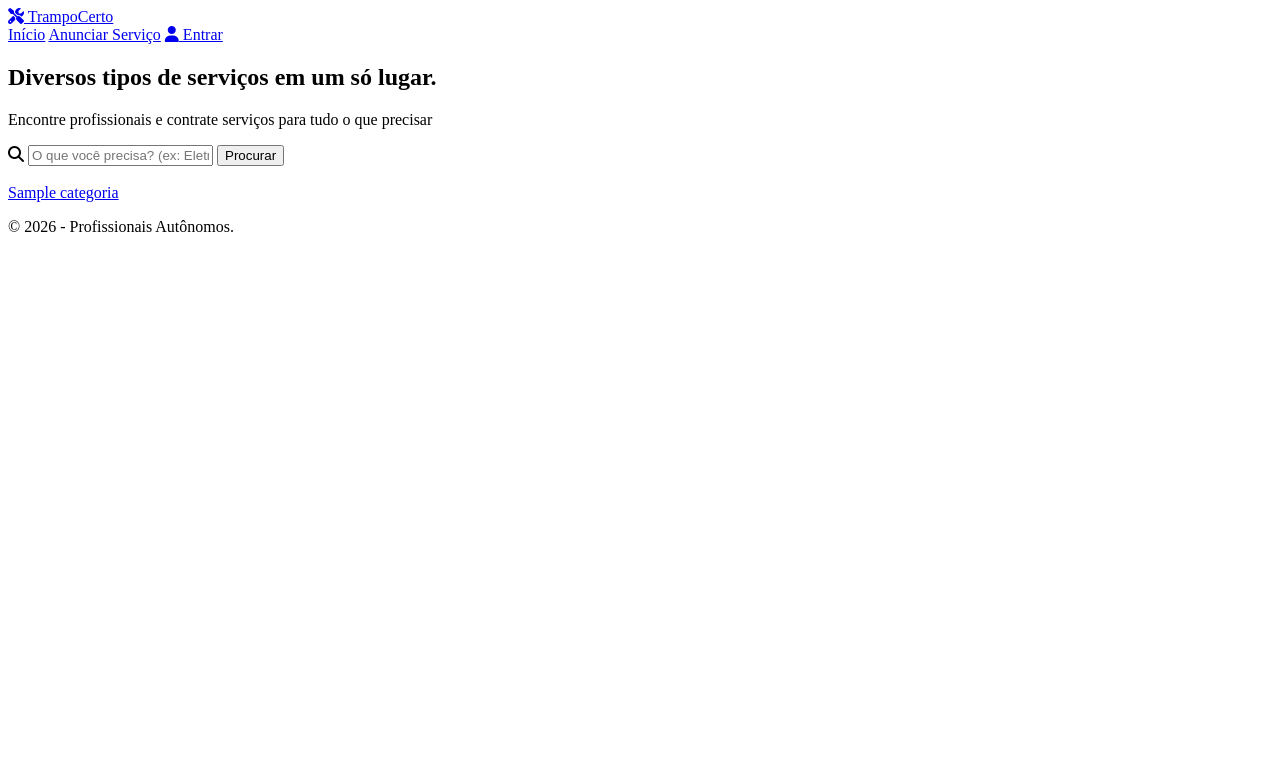
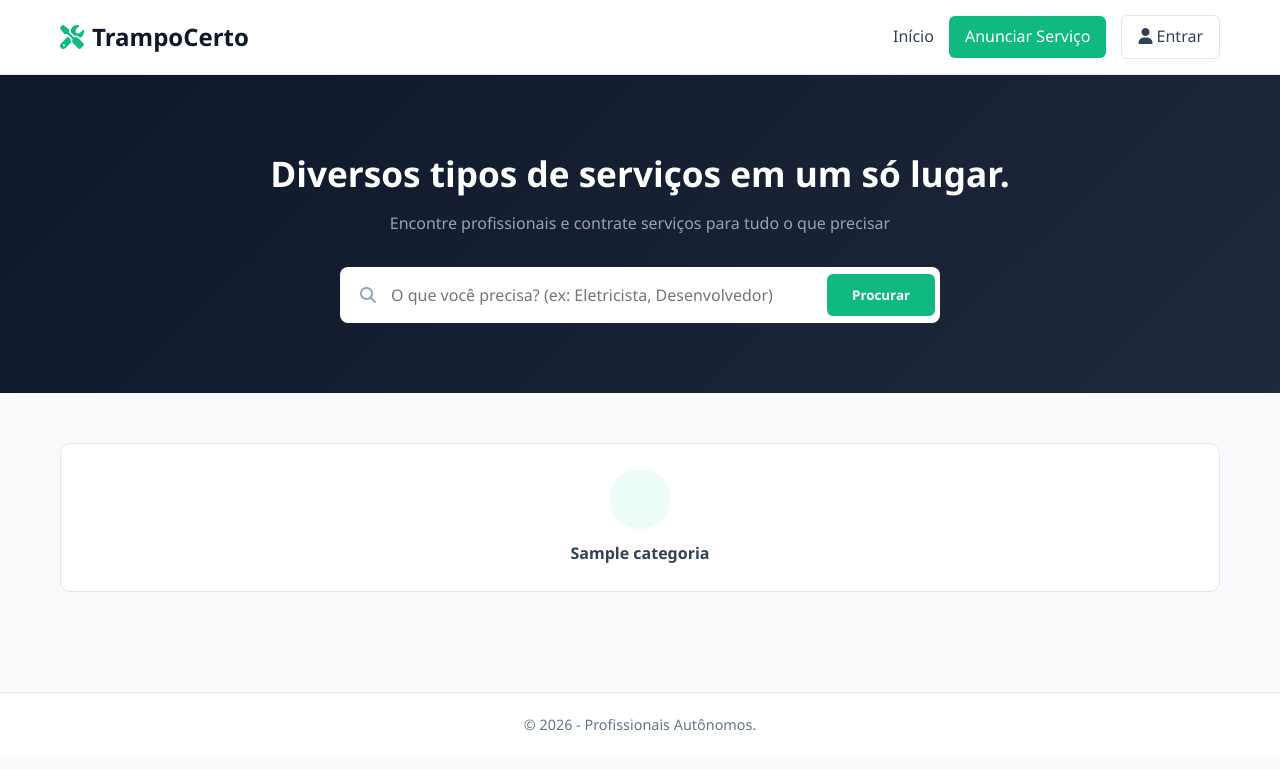
Before and after one commit to znick015/projeto-integrador-senac, a PHP site: page / in a window 1280 px wide. Shown: the top 769 px of the page. Run offline with PHP 8.4, Linux system fonts and the light colour scheme; tables that the repository leaves empty or names only in its code hold one stand-in row (values such as "Sample post").

Commit message:
Base completa do site feita, finalizando a base do HTML, CSS, PHP e base de dados MariaDB.

```diff
--- a/assets/css/style.css
+++ b/assets/css/style.css
@@ -0,0 +1,258 @@
+/* Configurações Globais e Variáveis de Cor */
+:root {
+    --primary-color: #0f172a;      /* Azul escuro moderno */
+    --accent-color: #10b981;       /* Verde esmeralda (Ação / Destaque) */
+    --accent-hover: #059669;
+    --text-color: #334155;
+    --light-bg: #f8fafc;
+    --white: #ffffff;
+    --border-color: #e2e8f0;
+}
+
+* {
+    margin: 0;
+    padding: 0;
+    box-sizing: border-box;
+    font-family: 'Segoe UI', Roboto, Helvetica, Arial, sans-serif;
+}
+
+body {
+    background-color: var(--light-bg);
+    color: var(--text-color);
+    line-height: 1.6;
+}
+
+.container {
+    max-width: 1200px;
+    margin: 0 auto;
+    padding: 0 20px;
+}
+
+/* Header & Navegação */
+.navbar {
+    background-color: var(--white);
+    border-bottom: 1px solid var(--border-color);
+    padding: 15px 0;
+    position: sticky;
+    top: 0;
+    z-index: 100;
+}
+
+.nav-container {
+    display: flex;
+    justify-content: space-between;
+    align-items: center;
+}
+
+.logo {
+    font-size: 1.5rem;
+    font-weight: 700;
+    color: var(--primary-color);
+    text-decoration: none;
+    display: flex;
+    align-items: center;
+    gap: 8px;
+}
+
+.logo i {
+    color: var(--accent-color);
+}
+
+.nav-links {
+    display: flex;
+    gap: 15px;
+    align-items: center;
+}
+
+.nav-links a {
+    text-decoration: none;
+    color: var(--text-color);
+    font-weight: 500;
+    transition: color 0.2s;
+}
+
+.btn-anunciar {
+    background-color: var(--accent-color);
+    color: var(--white) !important;
+    padding: 8px 16px;
+    border-radius: 6px;
+    transition: background 0.2s !important;
+}
+
+.btn-anunciar:hover {
+    background-color: var(--accent-hover);
+}
+
+.btn-login {
+    border: 1px solid var(--border-color);
+    padding: 8px 16px;
+    border-radius: 6px;
+}
+
+/* Hero Section (Banner de Busca) */
+.hero-section {
+    background: linear-gradient(135deg, #0f172a 0%, #1e293b 100%);
+    color: var(--white);
+    padding: 70px 0;
+    text-align: center;
+}
+
+.hero-content h1 {
+    font-size: 2.2rem;
+    margin-bottom: 10px;
+}
+
+.hero-content p {
+    color: #94a3b8;
+    margin-bottom: 30px;
+}
+
+.search-box {
+    display: flex;
+    max-width: 600px;
+    margin: 0 auto;
+    background: var(--white);
+    border-radius: 8px;
+    overflow: hidden;
+    padding: 5px;
+    align-items: center;
+}
+
+.search-icon {
+    color: #94a3b8;
+    padding: 0 15px;
+}
+
+.search-box input {
+    border: none;
+    outline: none;
+    flex: 1;
+    padding: 12px 0;
+    font-size: 1rem;
+}
+
+.search-box button {
+    background-color: var(--accent-color);
+    color: var(--white);
+    border: none;
+    padding: 12px 25px;
+    font-weight: 600;
+    border-radius: 6px;
+    cursor: pointer;
+    transition: background 0.2s;
+}
+
+.search-box button:hover {
+    background-color: var(--accent-hover);
+}
+
+/* Matriz de Categorias */
+.categories-section {
+    padding: 50px 20px;
+}
+
+.grid-categories {
+    display: grid;
+    grid-template-columns: repeat(auto-fit, minmax(200px, 1fr));
+    gap: 20px;
+}
+
+.card-category {
+    background: var(--white);
+    border: 1px solid var(--border-color);
+    padding: 25px;
+    border-radius: 10px;
+    text-align: center;
+    text-decoration: none;
+    color: var(--text-color);
+    font-weight: 600;
+    transition: transform 0.2s, box-shadow 0.2s;
+    display: flex;
+    flex-direction: column;
+    align-items: center;
+    gap: 12px;
+}
+
+.card-category:hover {
+    transform: translateY(-5px);
+    box-shadow: 0 10px 20px rgba(0,0,0,0.05);
+    border-color: var(--accent-color);
+}
+
+.icon-circle {
+    width: 60px;
+    height: 60px;
+    background-color: #ecfdf5;
+    color: var(--accent-color);
+    border-radius: 50%;
+    display: flex;
+    align-items: center;
+    justify-content: center;
+    font-size: 1.5rem;
+}
+
+/* Formulários (Login / Cadastro) */
+.form-card {
+    max-width: 450px;
+    margin: 50px auto;
+    background: var(--white);
+    padding: 30px;
+    border-radius: 10px;
+    border: 1px solid var(--border-color);
+    box-shadow: 0 4px 6px rgba(0,0,0,0.02);
+}
+
+.form-group {
+    margin-bottom: 20px;
+}
+
+.form-group label {
+    display: block;
+    margin-bottom: 6px;
+    font-weight: 600;
+    font-size: 0.9rem;
+}
+
+.form-group input {
+    width: 100%;
+    padding: 10px 14px;
+    border: 1px solid var(--border-color);
+    border-radius: 6px;
+    outline: none;
+}
+
+.form-group input:focus {
+    border-color: var(--accent-color);
+}
+
+.btn-submit {
+    width: 100%;
+    background-color: var(--accent-color);
+    color: var(--white);
+    border: none;
+    padding: 12px;
+    border-radius: 6px;
+    font-weight: 600;
+    font-size: 1rem;
+    cursor: pointer;
+}
+
+.alert-danger {
+    background-color: #fef2f2;
+    color: #991b1b;
+    padding: 10px;
+    border-radius: 6px;
+    margin-bottom: 20px;
+    font-size: 0.9rem;
+}
+
+/* Footer */
+.site-footer {
+    background-color: var(--white);
+    border-top: 1px solid var(--border-color);
+    text-align: center;
+    padding: 20px 0;
+    color: #64748b;
+    font-size: 0.9rem;
+    margin-top: 50px;
+}
--- a/includes/header.php
+++ b/includes/header.php
@@ -5,19 +5,23 @@
     <meta name="viewport" content="width=device-width, initial-scale=1.0">
     <title>Plataforma de Autônomos</title>
     <link rel="stylesheet" href="assets/css/style.css">
-    <!-- FontAwesome para os ícones dinâmicos do banco -->
     <link rel="stylesheet" href="https://cdnjs.cloudflare.com/ajax/libs/font-awesome/6.4.0/css/all.min.css">
 </head>
 <body>
     <header class="navbar">
         <div class="container nav-container">
-            <!-- Você pode trocar esse texto por uma logo em imagem depois -->
             <a href="index.php" class="logo"><i class="fas fa-tools"></i> TrampoCerto</a>
 
             <nav class="nav-links">
-                <a href="index.php">Início</a>
-                <a href="cadastro.php" class="btn-anunciar">Anunciar Serviço</a>
-                <a href="login.php" class="btn-login"><i class="fas fa-user"></i> Entrar</a>
-            </nav>
+    <a href="index.php">Início</a>
+    <?php if (isset($_SESSION['usuario_id'])): ?>
+        <a href="anunciar.php" class="btn-anunciar">Anunciar Serviço</a>
+        <span style="font-weight: 600;">Olá, <?= htmlspecialchars($_SESSION['usuario_nome']) ?></span>
+        <a href="logout.php" style="color: #ef4444; font-size: 0.9rem;"><i class="fas fa-sign-out-alt"></i> Sair</a>
+    <?php else: ?>
+        <a href="cadastro.php" class="btn-anunciar">Anunciar Serviço</a>
+        <a href="login.php" class="btn-login"><i class="fas fa-user"></i> Entrar</a>
+    <?php endif; ?>
+</nav>
         </div>
     </header>
--- /dev/null
+++ b/logout.php
@@ -0,0 +1,6 @@
+<?php
+session_start();
+session_destroy();
+header("Location: index.php");
+exit;
+?>
```
Also changed, not shown: cadastro.php (+83 -0 lines), login.php (+70 -0 lines).
